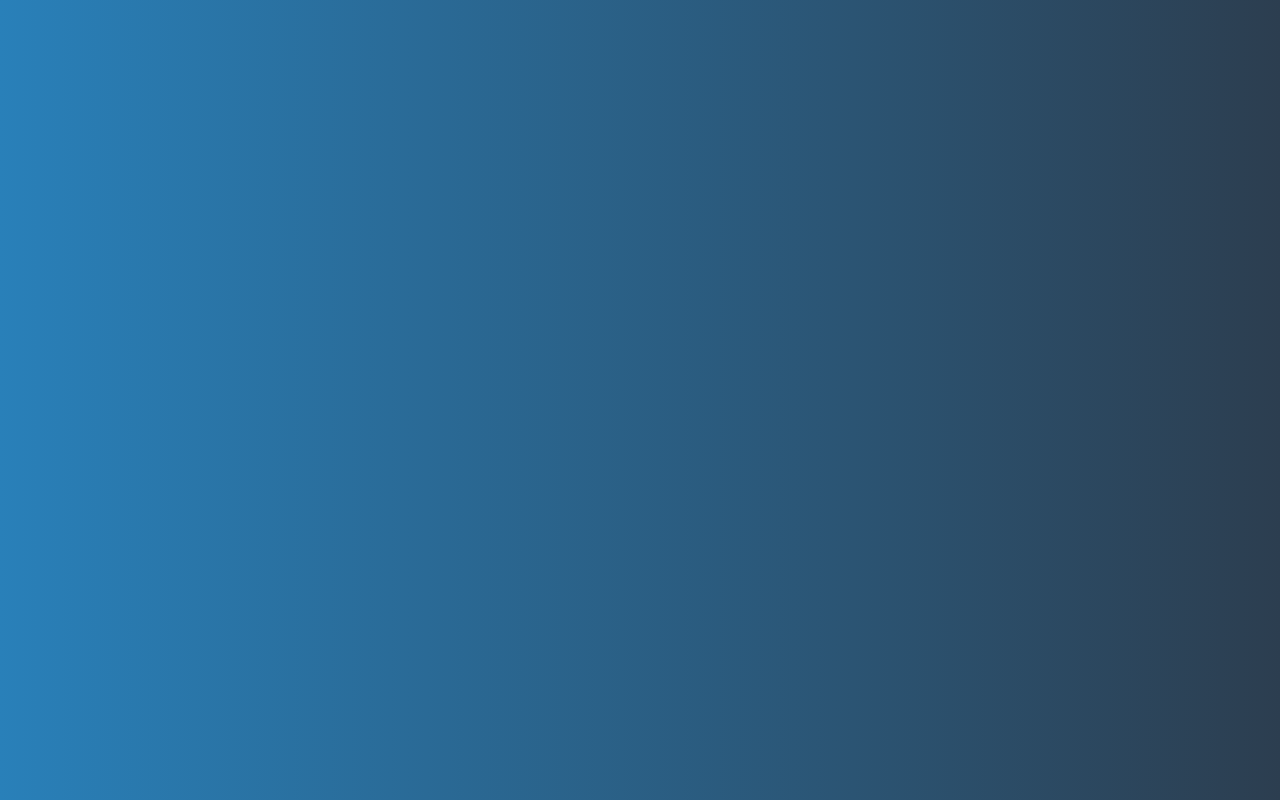
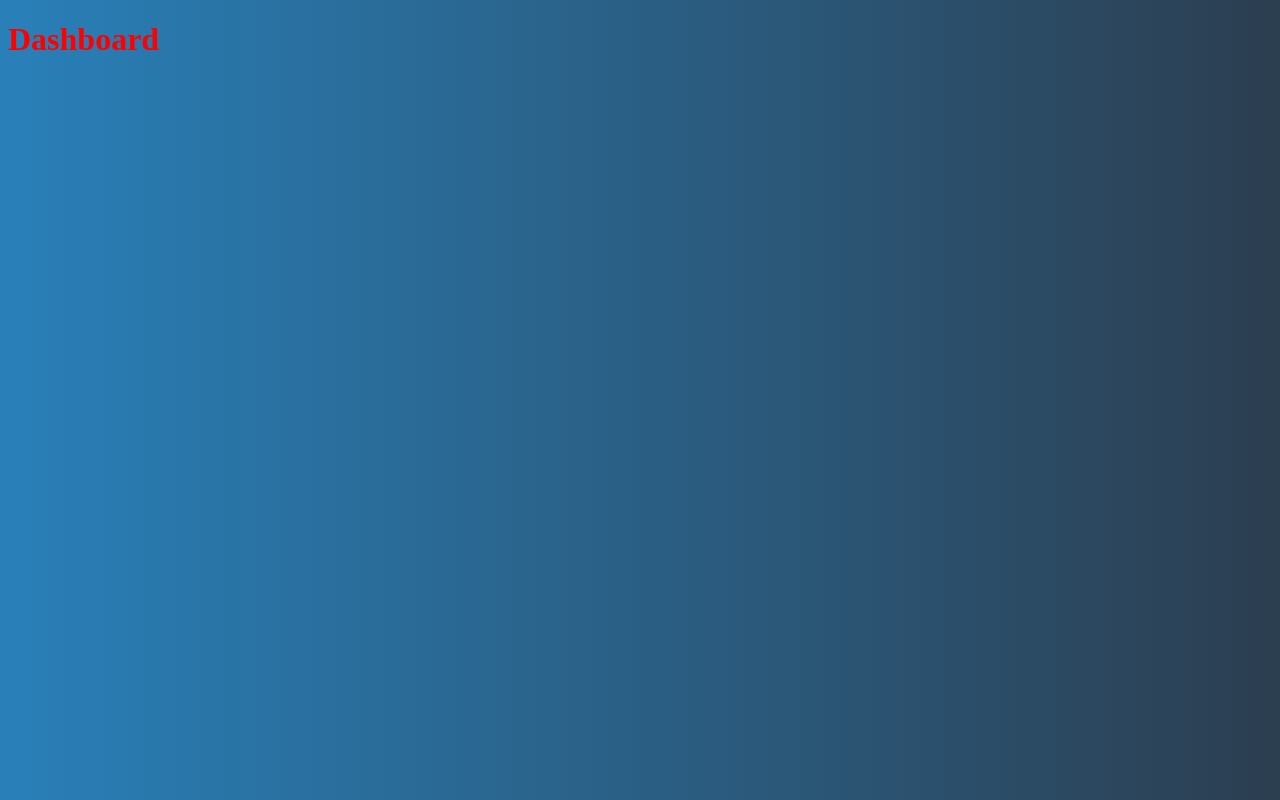
Before and after one commit to pradhyumvyas/JobApplicationTracker, a React (Create React App) app in the folder FrontEnd/job-app-tracker/: page /dashboard in a window 1280 px wide. Built offline with nearby package versions, Linux system fonts and the light colour scheme.

Commit message:
Added dashboard

```diff
--- a/FrontEnd/job-app-tracker/src/Routes.js
+++ b/FrontEnd/job-app-tracker/src/Routes.js
@@ -2,6 +2,7 @@ import React from 'react'
 import {BrowserRouter, Switch, Route} from "react-router-dom";
 
 import Home from './core/home'
+import Dashboard from './user/Dashboard';
 import Signin from './user/Signin'
 import Signup from './user/Signup';
 
@@ -13,6 +14,7 @@ function Routes() {
             <Route path="/" exact component={Home} ></Route>
             <Route path="/signin" exact component={Signin} ></Route>
             <Route path="/signup" exact component={Signup} ></Route>
+            <Route path="/dashboard" exact component={Dashboard} ></Route>
         </Switch>
         </BrowserRouter>
     )
--- /dev/null
+++ b/FrontEnd/job-app-tracker/src/user/Dashboard.js
@@ -0,0 +1,11 @@
+import React from 'react'
+
+function Dashboard() {
+    return (
+        <div>
+            <h1>Dashboard</h1>
+        </div>
+    )
+}
+
+export default Dashboard
```
Also changed, not shown: 1 other file (tests, documents, lock files or other folders).
